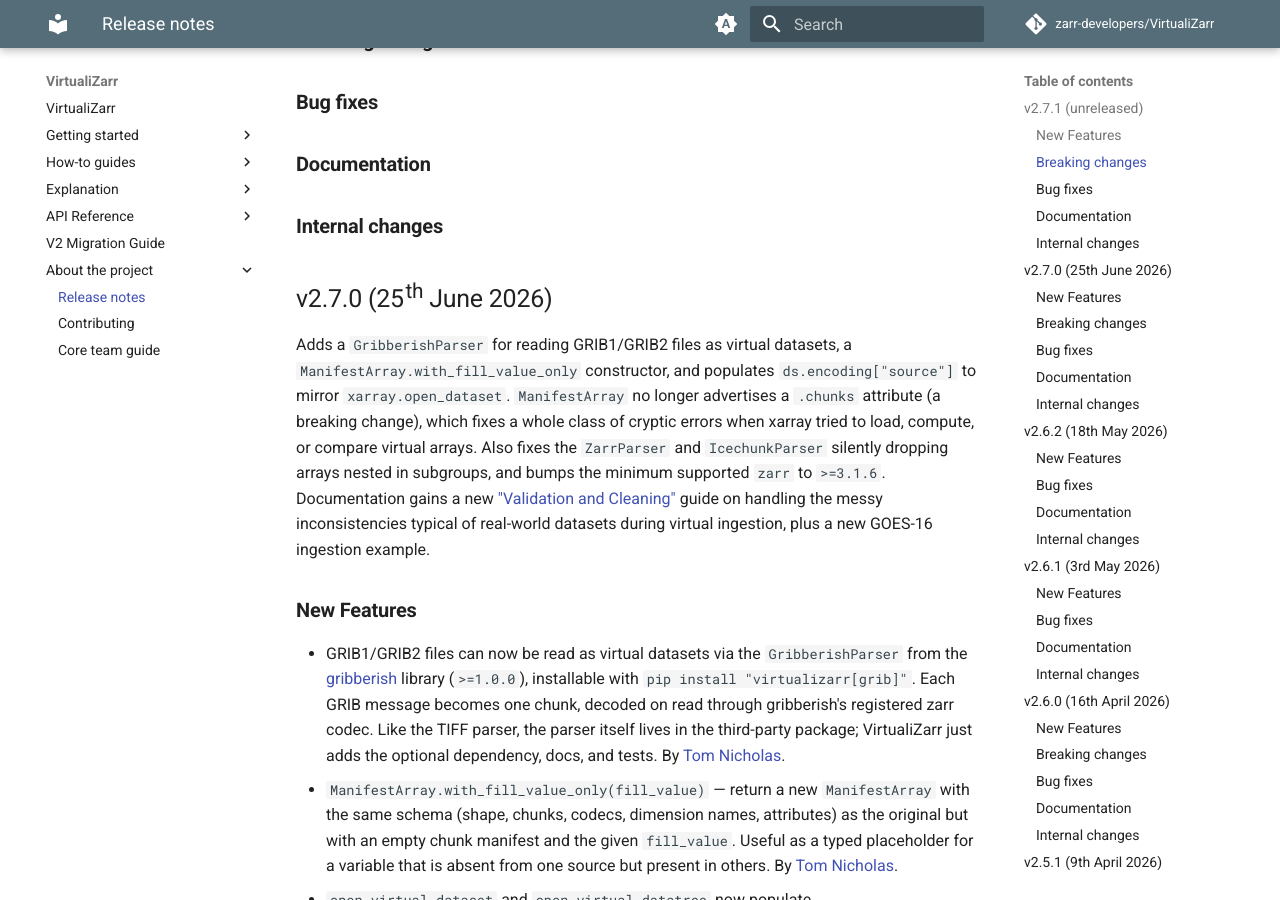
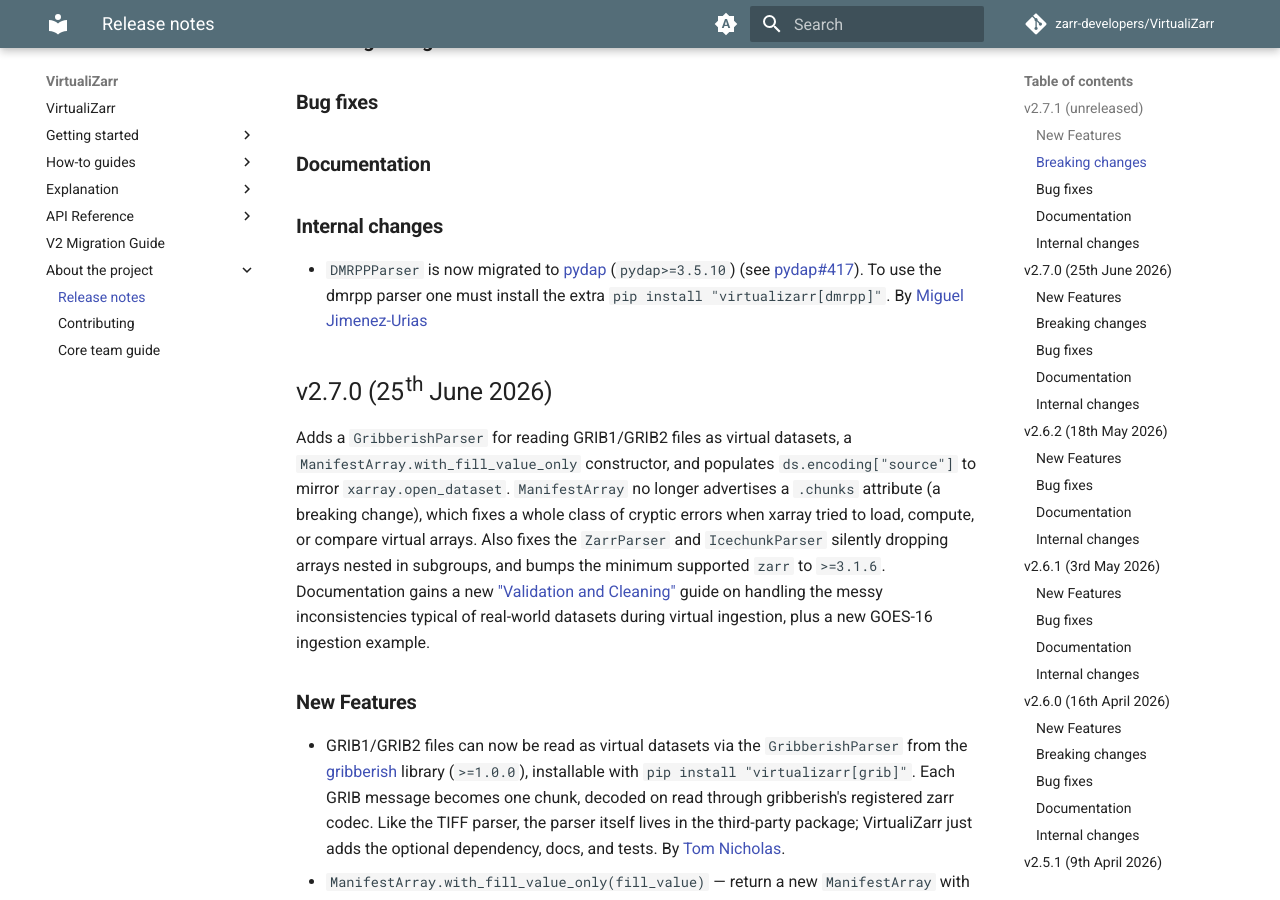
Before and after one commit to zarr-developers/VirtualiZarr, an MkDocs documentation site: the page built from docs/about/releases.md, in a window 1280 px wide and 900 px high, scrolled down 386 px. Built offline with MkDocs 1.6.1 and Material for MkDocs 9.7.7, drawn with Linux system fonts in a browser that asks for light colours; comment, search, counter and statistics services are not loaded; the version menu is left out.

Commit message:
update contribution to docs

```diff
--- a/docs/about/releases.md
+++ b/docs/about/releases.md
@@ -12,6 +12,9 @@
 ### Documentation
 
 ### Internal changes
+
+- `DMRPPParser` is now migrated to [pydap](https://github.com/pydap/pydap) (`pydap>=3.5.10`) (see [pydap#417](https://github.com/pydap/pydap/issues/417)). To use the dmrpp parser one must install the extra `pip install "virtualizarr[dmrpp]"`.
+  By [Miguel Jimenez-Urias](https://github.com/Mikejmnez)
 
 ## v2.7.0 (25th June 2026)
 
```
